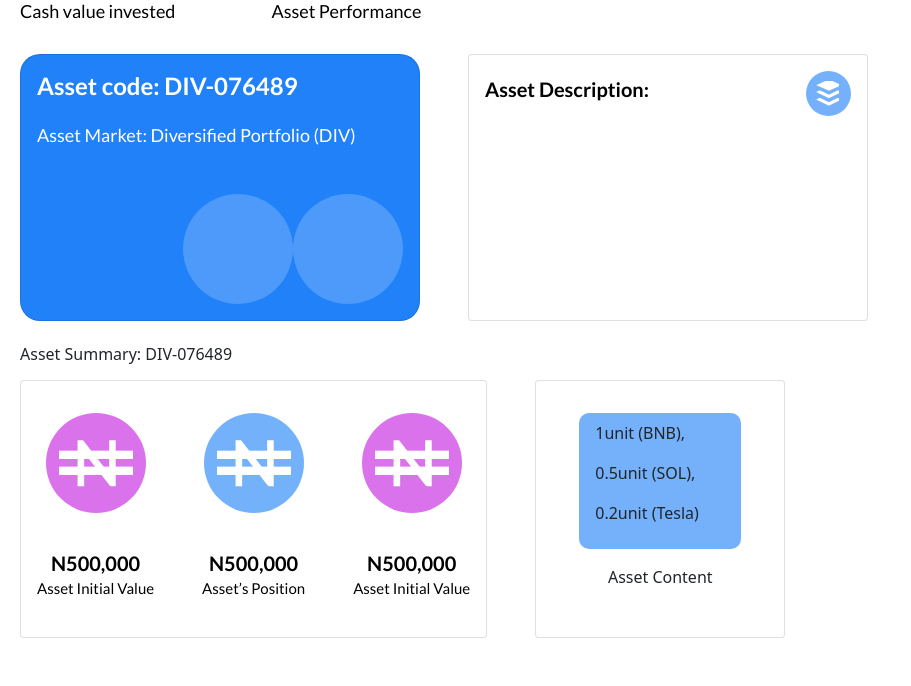
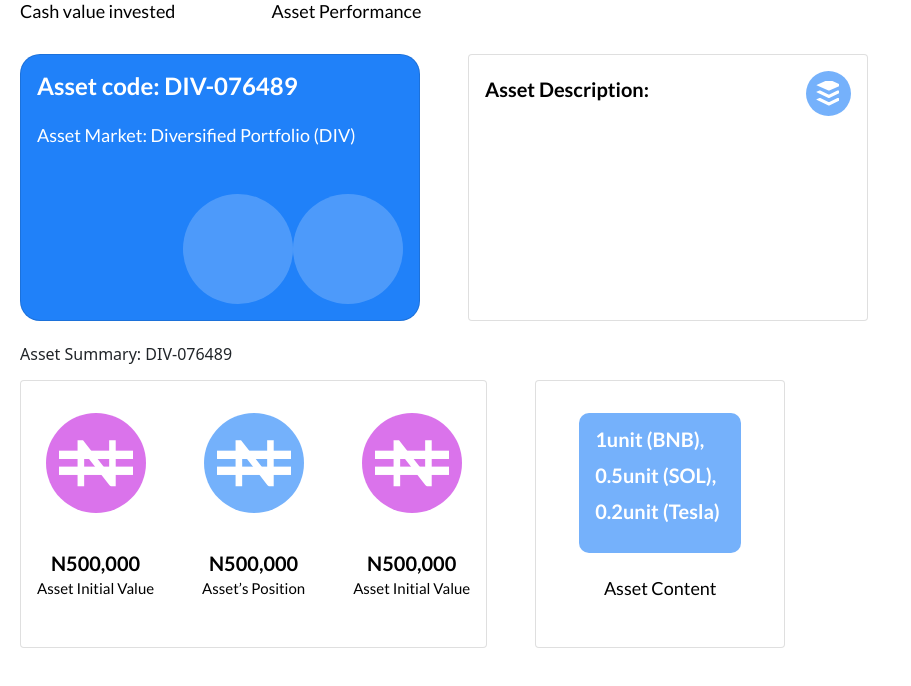
Before and after one commit to Dreezy305/HuntersWall, a Next.js app: page /portfolio in a window 1280 px wide. Both pictures are taken after a click on the element "Asset Performance". Shown: the top 686 px of the page, without its empty margins (0-911 px from the left). Built offline with nearby package versions, Linux system fonts and the light colour scheme; no server answers.

Commit message:
asset description and cards

```diff
--- a/components/assetPerformance.js
+++ b/components/assetPerformance.js
@@ -88,15 +88,17 @@ function AssetPerformance() {
           <div className="card ms-4 assetPerform_card3">
             <div className="card-body">
               <div className="d-flex flex-column my-3">
-                <div className="assetListContainer w-75 m-auto">
-                  <p className="d-flex flex-column px-3">
+                <div className="assetListContainer w-75 m-auto mb-2">
+                  <p className="d-flex flex-column px-3 assetListContainer_p py-2">
                     <span className="py-2">1unit (BNB),</span>{" "}
                     <span className="py-2">0.5unit (SOL),</span>{" "}
                     <span className="py-2">0.2unit (Tesla)</span>
                   </p>
                 </div>
 
-                <span className="my-3 text-center">Asset Content</span>
+                <span className="my-3 text-center assetListContainer_span mt-3">
+                  Asset Content
+                </span>
               </div>
             </div>
           </div>
--- a/styles/portfolio.scss
+++ b/styles/portfolio.scss
@@ -149,6 +149,24 @@
 .assetListContainer {
   background: #75b1fb;
   border-radius: 10px;
+
+  &_p {
+    font-family: Lato;
+    font-style: normal;
+    font-weight: 600;
+    font-size: 20px;
+    line-height: 20px;
+    color: #ffffff;
+  }
+
+  &_span {
+    font-family: Lato;
+    font-style: normal;
+    font-weight: normal;
+    font-size: 18px;
+    line-height: 22px;
+    color: #000000;
+  }
 }
 
 .assetList {
```
